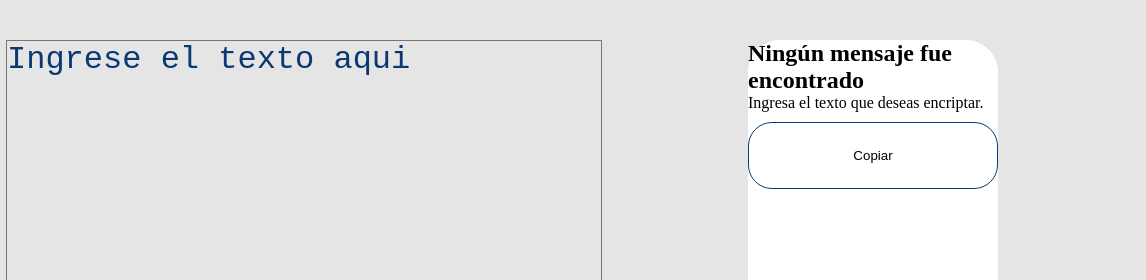
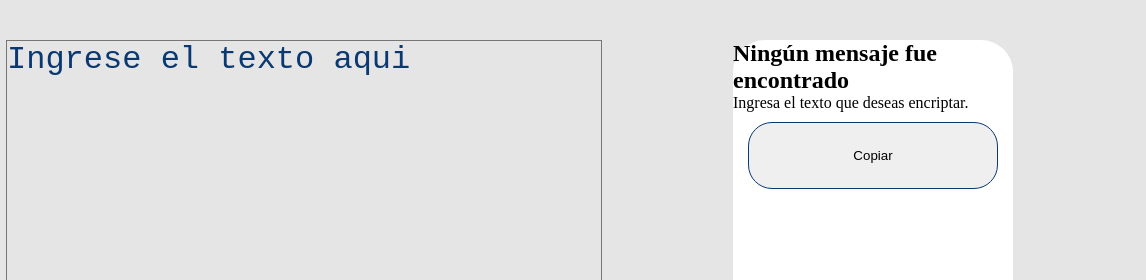
Before and after one commit to EveOrtiz06/challenge-encriptador, a plain HTML site: page index.html in a window 1280 px wide. Shown: the top 280 px of the page, 134-1280 px from the left. Drawn offline with Linux system fonts and the light colour scheme.

Commit message:
actualiza

```diff
--- a/style.css
+++ b/style.css
@@ -130,7 +130,7 @@ button {
 
 /* SECCION 2 */
 .container2 {
-    width: 250px;
+    width: 280px;
     height: 100%;
     margin: auto;
 }
@@ -150,8 +150,13 @@ button {
 }
 
 .boton__copiar {
-    align-self: end;
+<<<<<<< HEAD
 
+    align-self: flex-end;
+=======
+
+
+>>>>>>> a356bb71a268b02f5a7d8dfd2f24e45617c3c458
     background-color: var(--color-terciario);
 }
 
```
